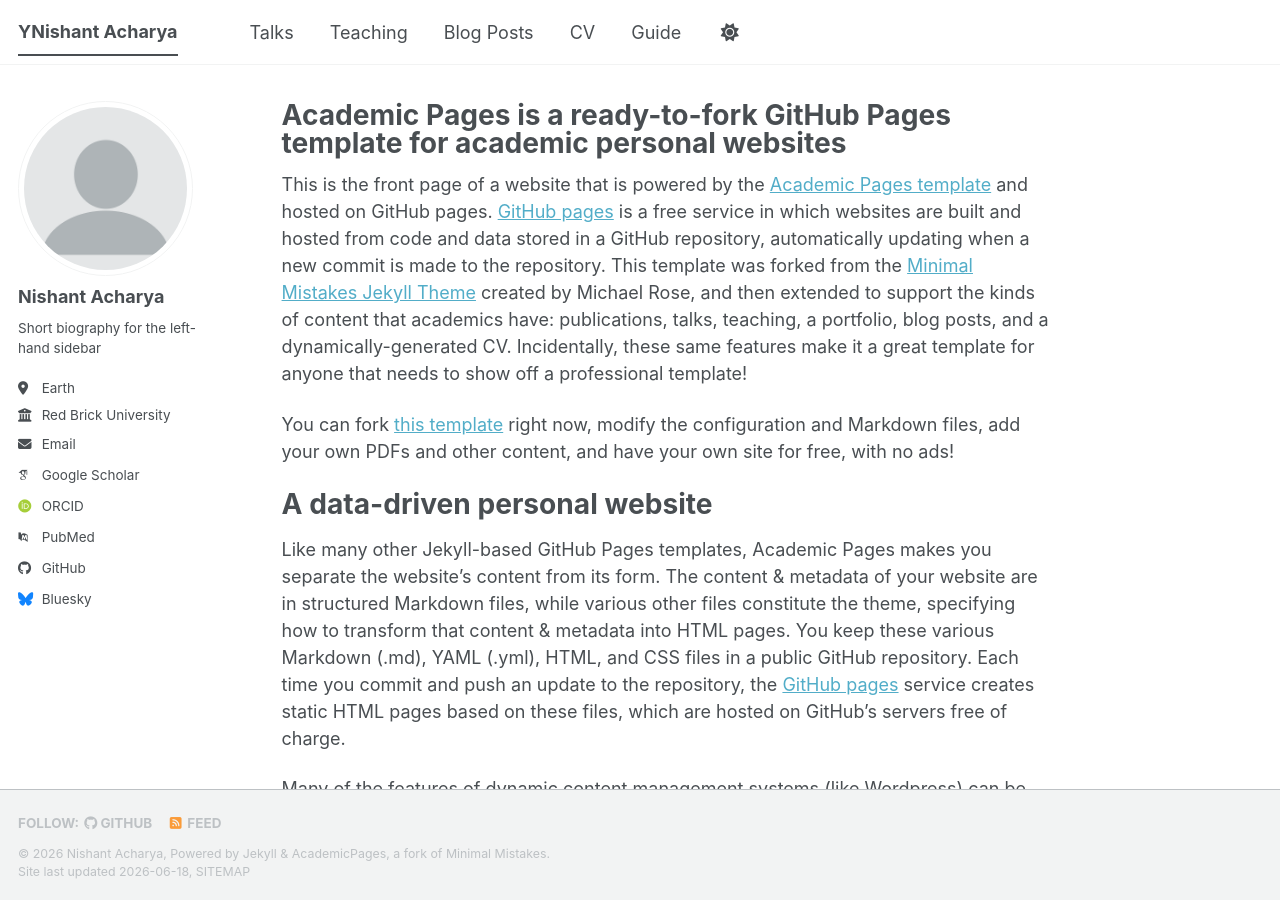
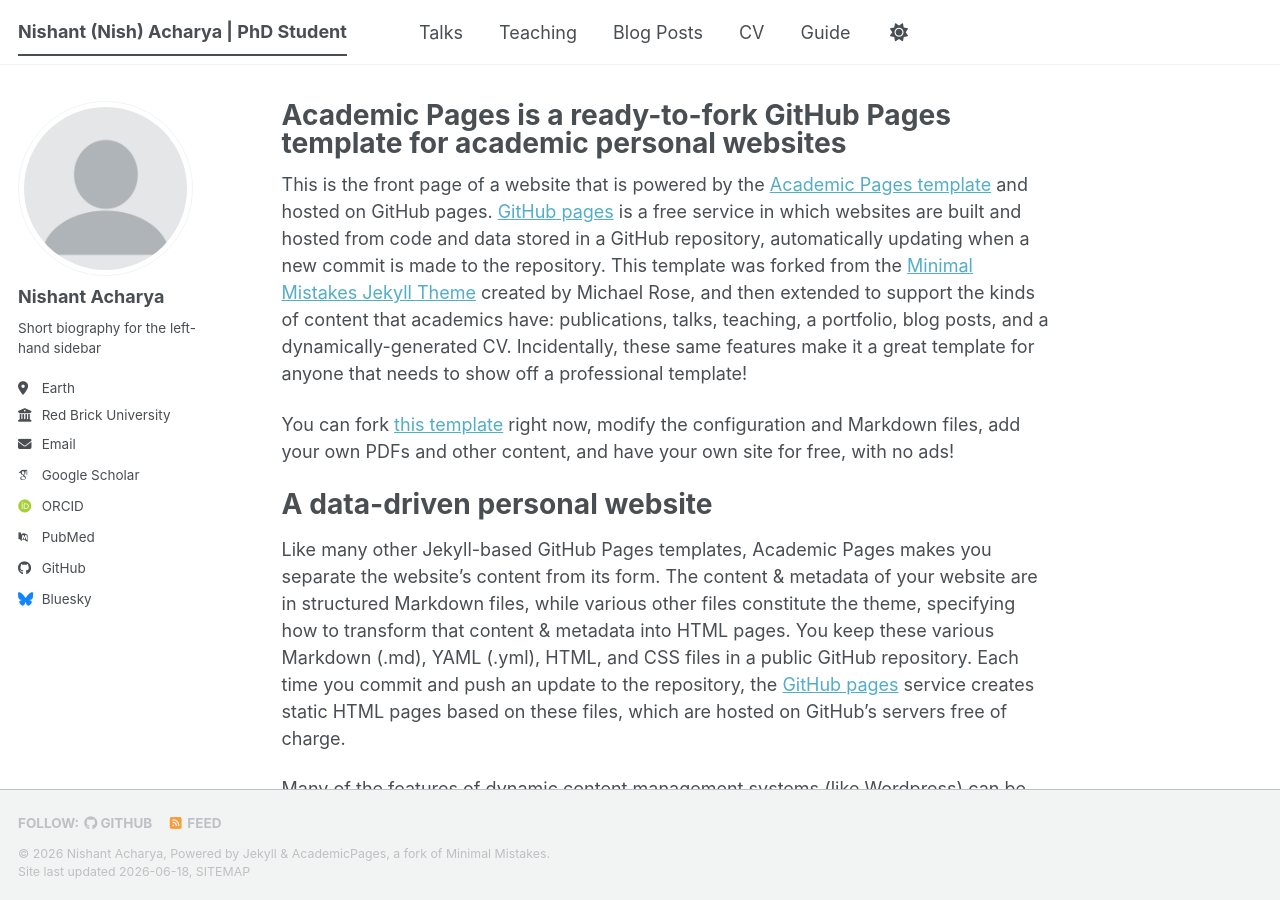
Before and after one commit to NishantAcharya/Nishant.github.io, a Jekyll site: the page built from _pages/about.md, in a window 1280 px wide and 900 px high. Built offline with Jekyll 4.4.1, drawn with Linux system fonts in a browser that asks for light colours; some web fonts are replaced; a script bundle is joined from its source files by our own code; library files that are not in the unit come from our copies.

Commit message:
Configuring minor site wide changes

```diff
--- a/_config.yml
+++ b/_config.yml
@@ -9,7 +9,7 @@
 # Basic Site Settings
 locale: "en-US"
 site_theme: "default" # The available themes options are "default", "air", "sunrise", "mint", "dirt" and "contrast"
-title: "YNishant Acharya"
+title: "Nishant (Nish) Acharya | PhD Student"
 title_separator: "-"
 name: &name "Nishant Acharya" # Update this with your name, this is used in the author profile and as the default author for posts
 description: &description "Nishant Acharya's academic portfolio" # Update this with a general description of your site, this is the default if not overridden by a page
```
